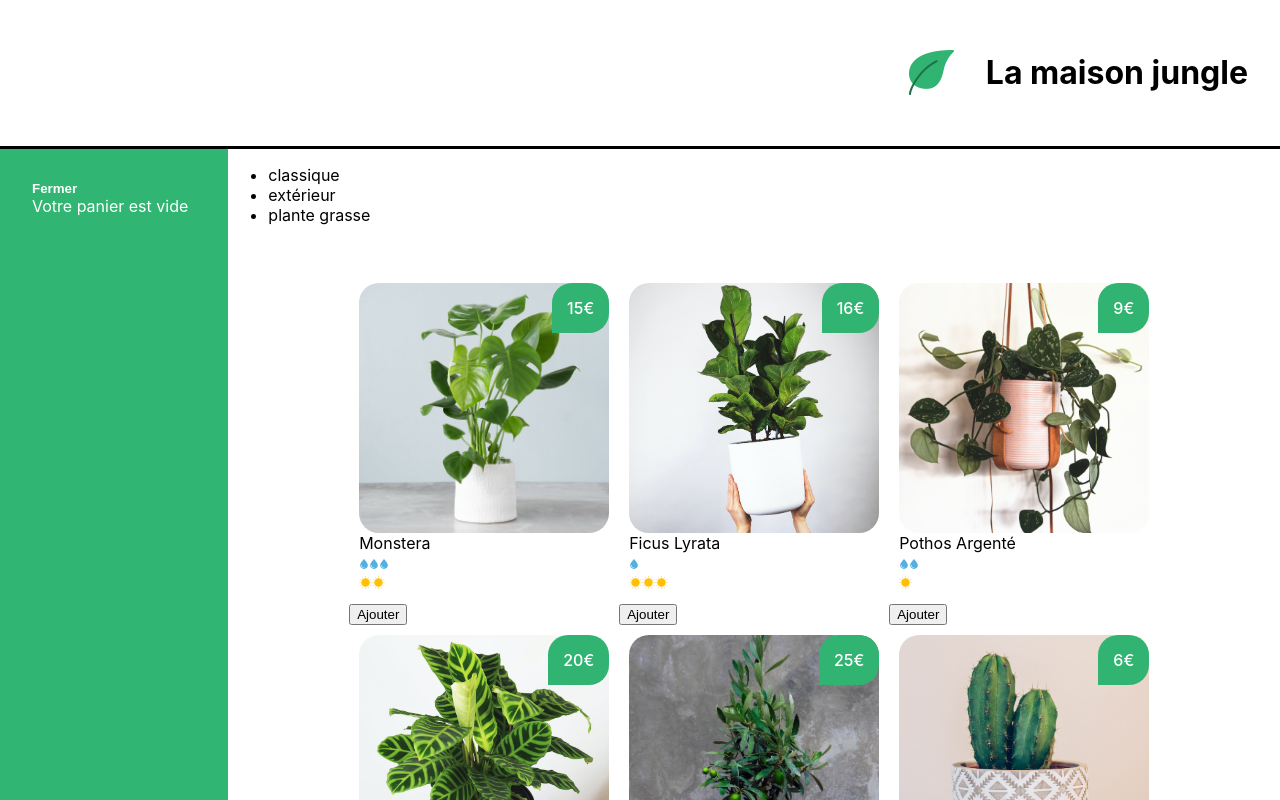
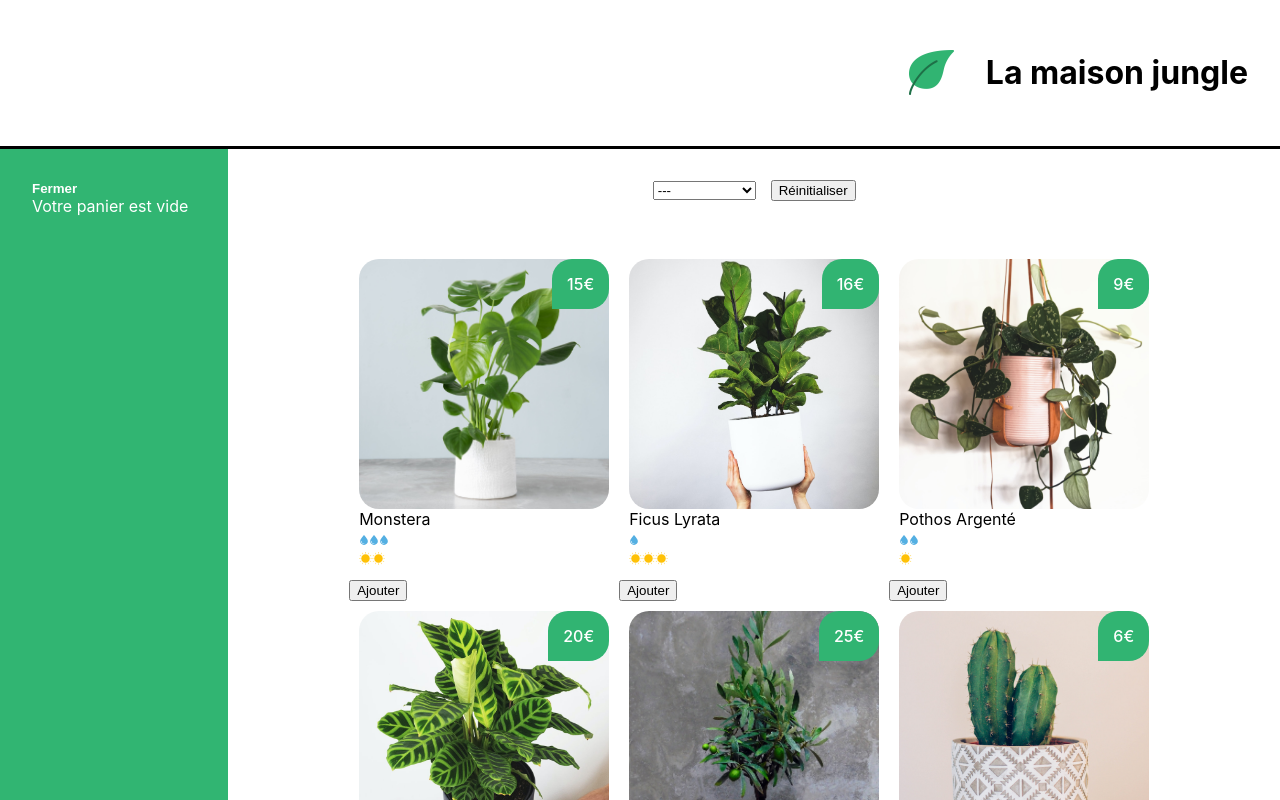
Before and after one commit to rtricotteaux/la-maison-jungle, a React (Create React App) app: page / in a window 1280 px wide. Shown: the top 800 px of the page. Built offline with nearby package versions, Linux system fonts and the light colour scheme.

Commit message:
mise à jour catégorie

```diff
--- /dev/null
+++ b/src/components/Categories.js
@@ -0,0 +1,23 @@
+import '../styles/Categories.css'
+
+function Categories({setActiveCategory, categories, activeCategory}) {
+	return (
+		<div className='lmj-categories'>
+			<select
+				value={activeCategory}
+				onChange={(e) => setActiveCategory(e.target.value)}
+				className='lmj-categories-select'
+			>
+				<option value=''>---</option>
+				{categories.map((cat) => (
+					<option key={cat} value={cat}>
+						{cat}
+					</option>
+				))}
+			</select>
+			<button onClick={() => setActiveCategory('')}>Réinitialiser</button>
+		</div>
+	)
+}
+
+export default Categories
--- a/src/components/ShoppingList.js
+++ b/src/components/ShoppingList.js
@@ -1,8 +1,11 @@
+import {useState} from 'react'
 import {plantList} from '../datas/plantList'
 import PlantItem from './PlantItem'
+import Categories from './Categories'
 import '../styles/ShoppingList.css'
 
-function ShoppingList({cart, updateCart}) {
+function ShoppingList({ cart, updateCart }) {
+	const [activeCategory, setActiveCategory] = useState('')
 	const categories = plantList.reduce(
 		(acc, plant) =>
 			acc.includes(plant.category) ? acc : acc.concat(plant.category),
@@ -17,22 +20,24 @@
 			)
 			updateCart([
 				...cartFilteredCurrentPlant,
-				{ name, price, amount: currentPlantSaved.amount + 1 }
+				{ name, price, amount: currentPlantSaved.amount + 1}
 			])
 		} else {
-			updateCart([...cart, {name, price, amount: 1}])
+			updateCart([...cart, { name, price, amount: 1 }])
 		}
 	}
 
 	return (
 		<div className='lmj-shopping-list'>
-			<ul>
-				{categories.map((cat) => (
-					<li key={cat}>{cat}</li>
-				))}
-			</ul>
+			<Categories
+				categories={categories}
+				setActiveCategory={setActiveCategory}
+				activeCategory={activeCategory}
+			/>
+
 			<ul className='lmj-plant-list'>
-				{plantList.map(({id, cover, name, water, light, price}) => (
+				{plantList.map(({ id, cover, name, water, light, price, category }) =>
+					!activeCategory || activeCategory === category ? (
 						<div key={id}>
 							<PlantItem
 								cover={cover}
@@ -43,7 +48,8 @@
 							/>
 							<button onClick={() => addToCart(name, price)}>Ajouter</button>
 						</div>
-				))}
+					) : null
+				)}
 			</ul>
 		</div>
 	)
--- /dev/null
+++ b/src/styles/Categories.css
@@ -0,0 +1,8 @@
+.lmj-categories {
+	text-align: center;
+	padding-top: 30px;
+}
+
+.lmj-categories-select {
+	margin-right: 15px;
+}
```
Lines whose indentation alone changed are shown as unchanged.
